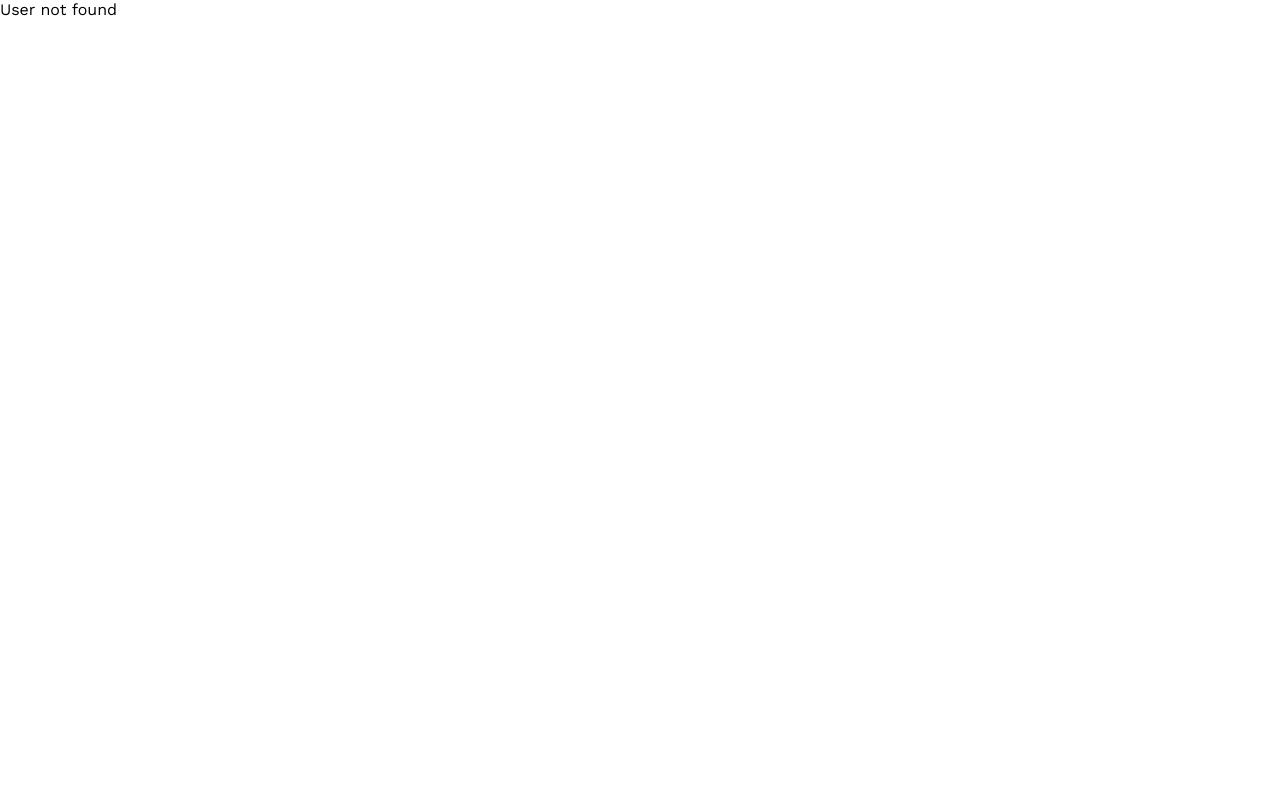
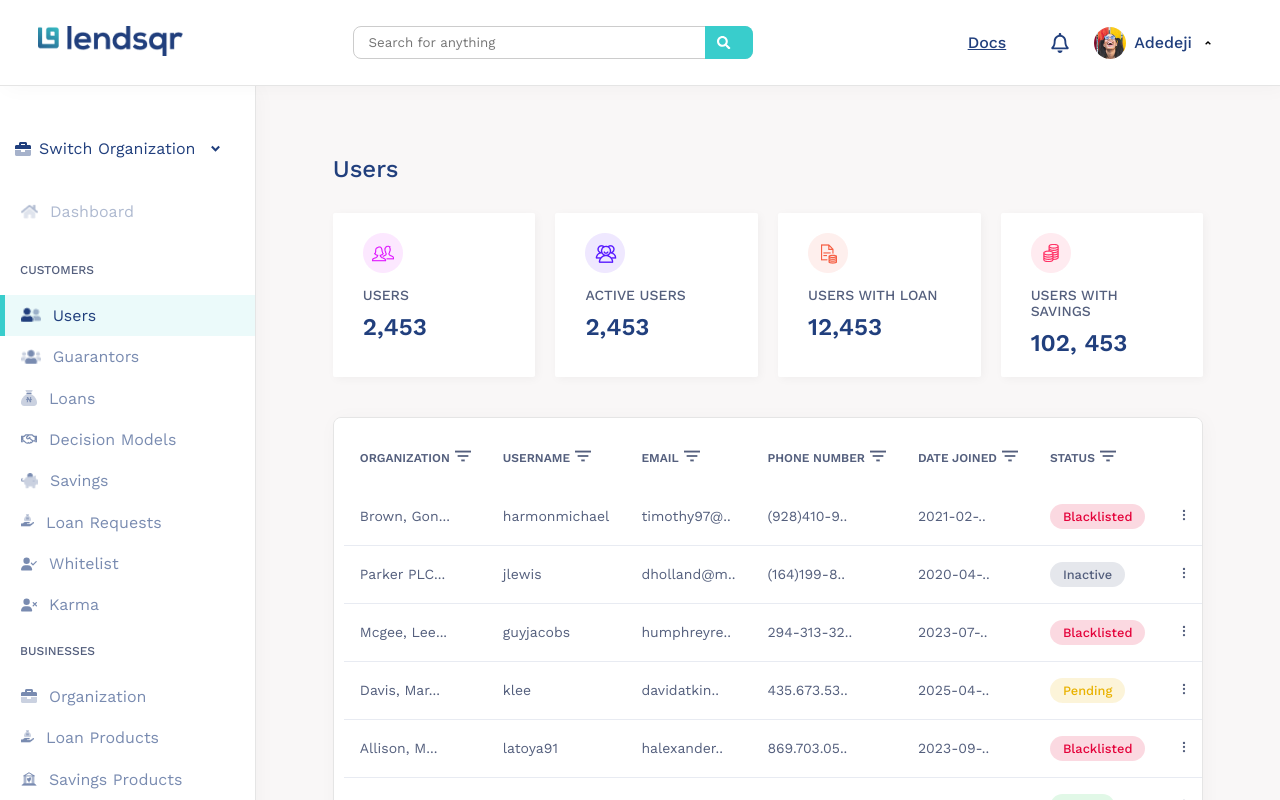
Before and after one commit to Samkayzeee/lendsqr-fe-test, a React (Vite) app: page /dashboard/users in a window 1280 px wide. Before the commit this address had no page. Shown: the top 800 px of the page. Built offline with nearby package versions, Linux system fonts and the light colour scheme; a web font is replaced by a local one.

Commit message:
adjusted some sidebar code and started working on the userdetails page

```diff
--- a/src/components/Sidebar/Sidebar.scss
+++ b/src/components/Sidebar/Sidebar.scss
@@ -75,6 +75,7 @@
         &:hover {
           background: rgba(57, 205, 204, 0.1);
           border-left-color: $primary-color;
+          opacity: 1;
         }
         }
         img{
--- a/src/components/Sidebar/Sidebar.tsx
+++ b/src/components/Sidebar/Sidebar.tsx
@@ -48,7 +48,7 @@ const Sidebar: React.FC<SidebarProps> = ({ isOpen, onClose }) => {
 
         <ul className="menu">
           <li className="dashboard-link">
-            <NavLink to={'/dashboard'}>
+            <NavLink to={'/dashboard/users'}>
               <img src={home} alt="Home-dashboard" />
               <span> Dashboard </span>
             </NavLink>
--- a/src/components/userstable/UsersTable.tsx
+++ b/src/components/userstable/UsersTable.tsx
@@ -94,7 +94,7 @@ const UsersTable: React.FC<UsersTableProps> = ({ users }) => {
 
                 {openDropdown === user.id && (
                 <div>
-                  <Link to={`/dashboard/${user.id}`}>View Details</Link>
+                  <Link to={`/dashboard/users/${user.id}`}>View Details</Link>
                   <Link to={`#`}>Blacklist User</Link>
                   <Link to={`#`}>Activate User</Link>
                 </div>
--- a/src/main.tsx
+++ b/src/main.tsx
@@ -12,9 +12,9 @@ import UserDetails from './pages/userdetails/UserDetails.tsx';
 
 const routers = createBrowserRouter([
   { path: "/", element: <Login /> },
-  { path: "/users", element: <Dashboard/> },
-  { path: "/dashboard", element: <Dashboard /> },
-  { path: "/dashboard/:id", element: <UserDetails /> }
+  // { path: "/users", element: <Dashboard/> },
+  { path: "/dashboard/users", element: <Dashboard /> },
+  { path: "/dashboard/users/:id", element: <UserDetails /> }
 ])
 
 createRoot(document.getElementById('root')!).render(
--- a/src/pages/userdetails/UserDetails.tsx
+++ b/src/pages/userdetails/UserDetails.tsx
@@ -1,6 +1,7 @@
 // src/pages/UserDetails/UserDetails.tsx
 import { useParams } from "react-router-dom";
 import { useEffect, useState } from "react";
+import DefaultLayout from "../../layouts/DefaultLayout";
 
 interface User {
   id: string;
@@ -38,7 +39,8 @@ export default function UserDetails() {
   if (!user) return <p>User not found</p>;
 
   return (
-    <div className="user-details">
+    <DefaultLayout>
+      <div className="user-details">
       <h2>{user.username}'s Details</h2>
       <p><strong>Email:</strong> {user.email}</p>
       <p><strong>Phone:</strong> {user.phoneNumber}</p>
@@ -56,5 +58,6 @@ export default function UserDetails() {
       <p><strong>Facebook:</strong> {user.facebook}</p>
       <p><strong>Instagram:</strong> {user.instagram}</p>
     </div>
+    </DefaultLayout>
   );
 }
```
